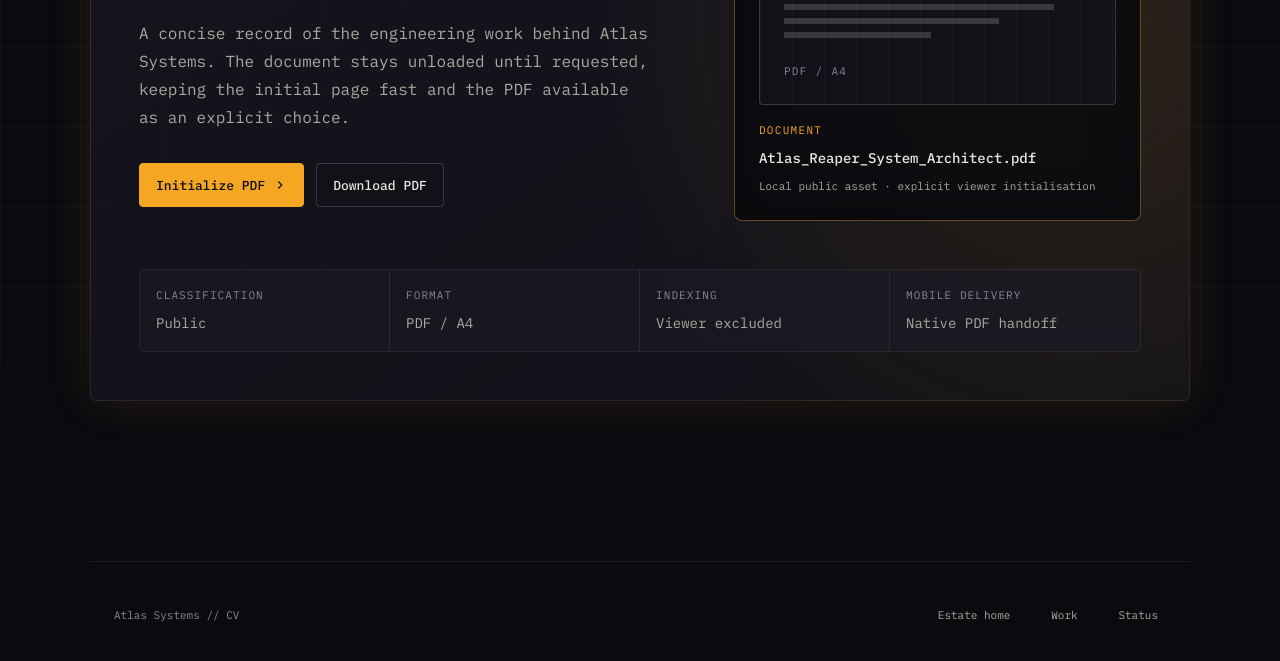
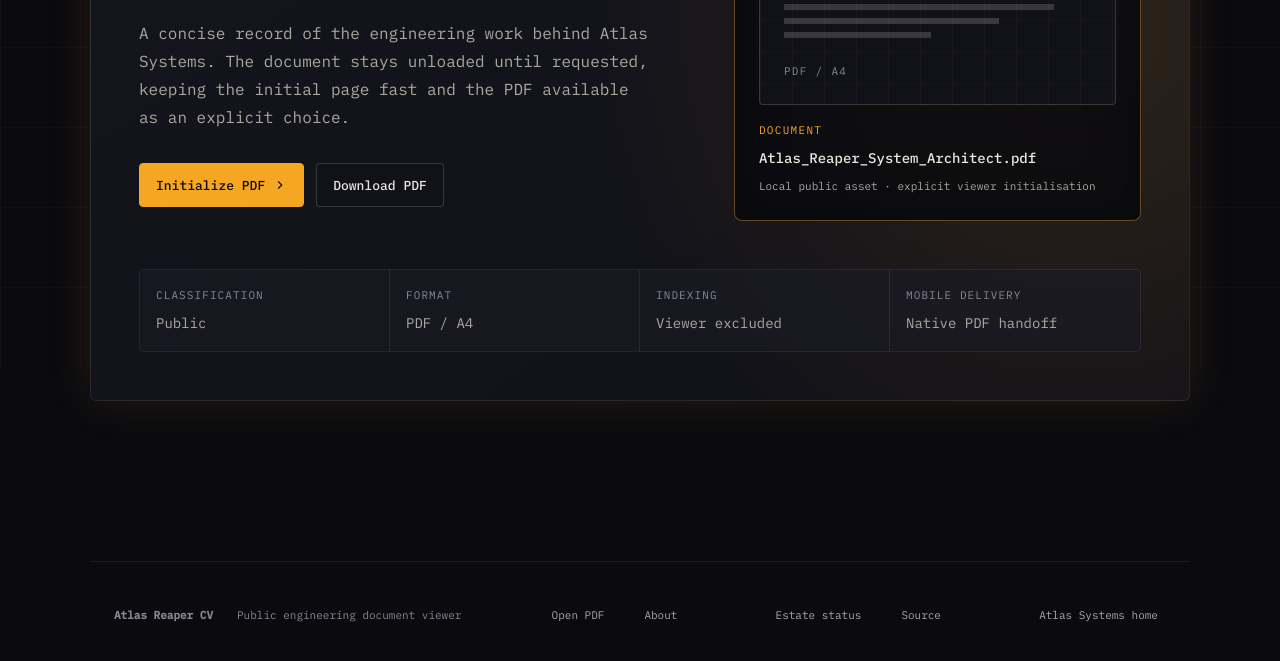
Before and after one commit to AtlasReaper311/atlas-doc-viewer, a plain HTML site: page index.html in a window 1280 px wide. Shown: the part 433-1094 px from the top of the page. Drawn offline with Linux system fonts and the light colour scheme; no server answers.

Commit message:
feat: adopt governed CV product footer

```diff
--- a/index.html
+++ b/index.html
@@ -30,6 +30,7 @@
   <link rel="stylesheet" href="/assets/interface/v0.2.0/atlas-fonts.css?v=0.2.0">
   <link rel="stylesheet" href="/assets/interface/v0.2.0/atlas-interface-kit.css?v=0.2.0">
   <link rel="stylesheet" href="/css/cv.css?v=20260724-interface-v2">
+  <link rel="stylesheet" href="/css/phase-6-footer.css?v=20260730-phase-6-v1">
 </head>
 <body>
   <header class="atlas-global-header cv-global-header">
@@ -135,12 +136,21 @@
     <p class="sr-only" id="viewer-announcer" role="status" aria-live="polite" aria-atomic="true"></p>
   </main>
 
-  <footer class="atlas-footer cv-footer">
-    <span>Atlas Systems // CV</span>
-    <div>
-      <a href="https://atlas-systems.uk/">Estate home</a>
-      <a href="https://atlas-systems.uk/work/">Work</a>
-      <a href="https://status.atlas-systems.uk/">Status</a>
+  <footer class="atlas-footer atlas-footer--product cv-footer" aria-label="CV product footer">
+    <div class="atlas-footer__identity">
+      <strong>Atlas Reaper CV</strong>
+      <span>Public engineering document viewer</span>
+    </div>
+    <div class="atlas-footer__context">
+      <a href="/Atlas_Reaper_System_Architect.pdf">Open PDF</a>
+      <a href="https://atlas-systems.uk/about/">About</a>
+    </div>
+    <div class="atlas-footer__evidence">
+      <a href="https://status.atlas-systems.uk/">Estate status</a>
+      <a href="https://github.com/AtlasReaper311/atlas-doc-viewer">Source</a>
+    </div>
+    <div class="atlas-footer__escape">
+      <a href="https://atlas-systems.uk/">Atlas Systems home</a>
     </div>
   </footer>
 
```
